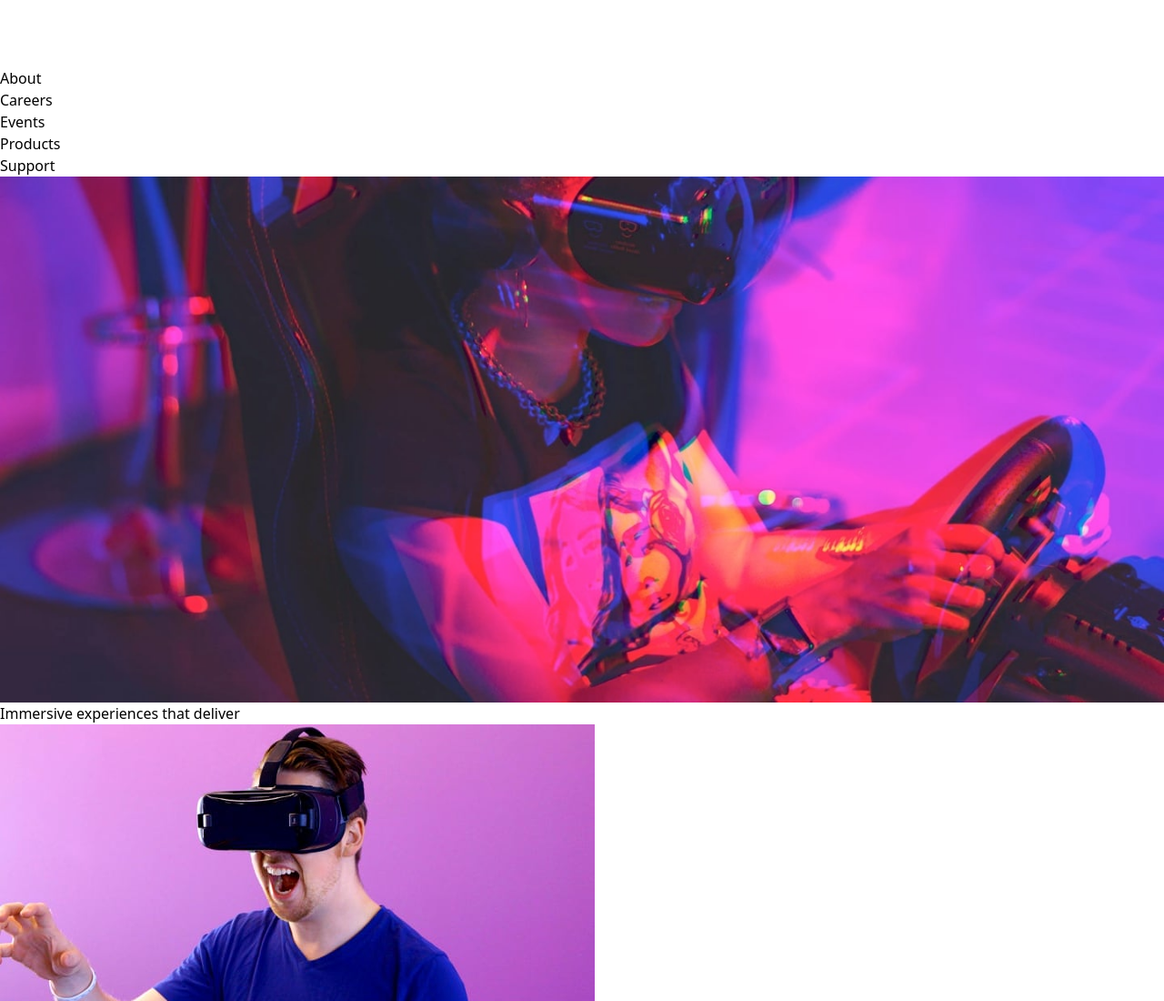
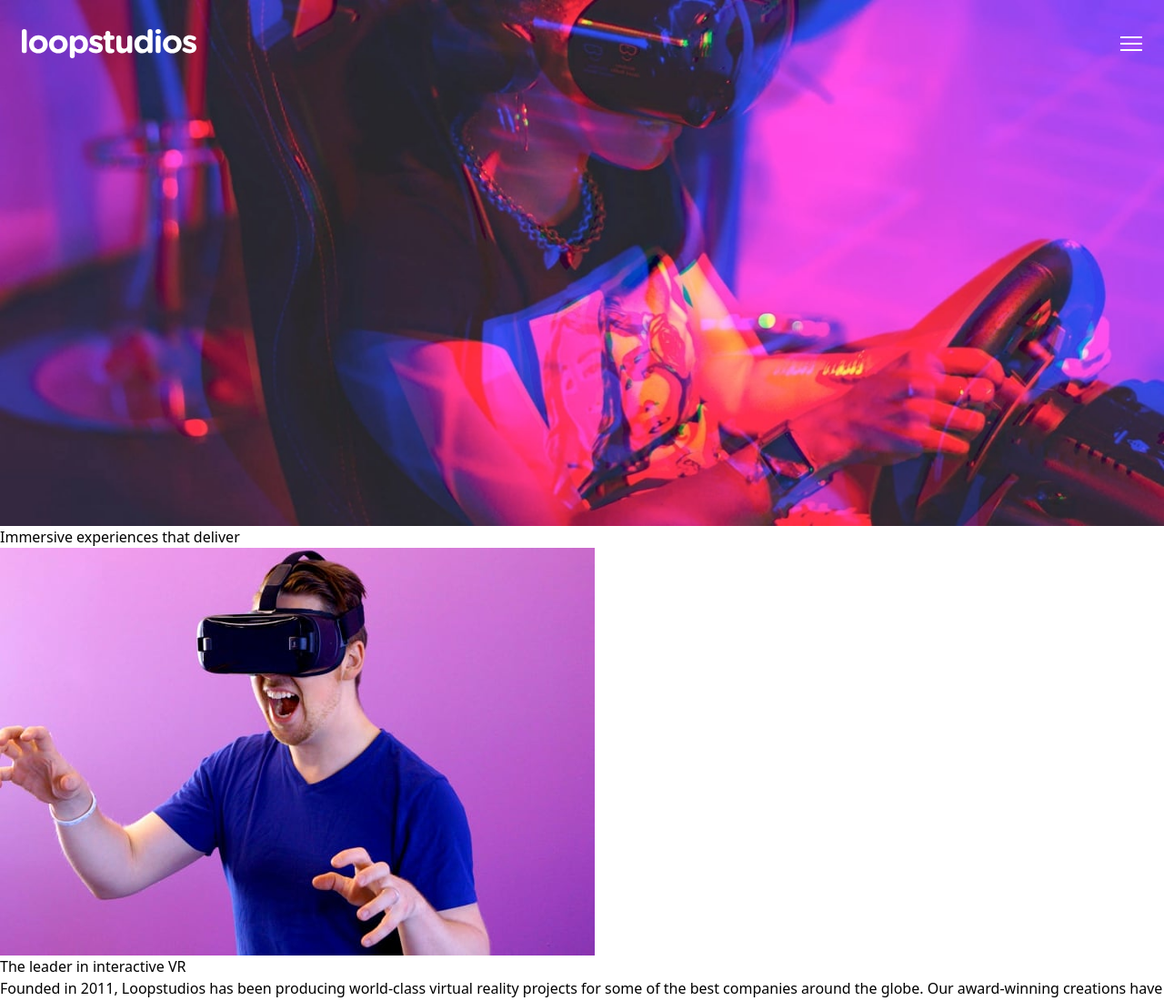
Before and after one commit to jjalbuenacabuyao/loopstudios-landing-page-main, a website built with Vite: page index.html in a window 1280 px wide. Shown: the top 1100 px of the page at 91% size. Built offline with nearby package versions, Linux system fonts and the light colour scheme.

Commit message:
styled the header

```diff
--- a/index.html
+++ b/index.html
@@ -25,18 +25,18 @@
     <title>Loopstudios | Landing Page</title>
   </head>
   <body>
-    <header>
-      <nav>
+    <header class="absolute top-0 right-0 px-6 pt-8 w-full">
+      <nav class="flex justify-between">
         <a href="#">
           <img src="./src/images/logo.svg" alt="Loppstudios logo" />
         </a>
 
         <button>
           <img src="./src/images/icon-hamburger.svg" alt="Menu icon" />
-          <img src="./src/images/icon-close.svg" alt="Close menu">
+          <img src="./src/images/icon-close.svg" alt="Close menu" class="hidden">
         </button>
 
-        <ul>
+        <ul class="fixed inset-0 -translate-x-full">
           <li><a href="#">About</a></li>
           <li><a href="#">Careers</a></li>
           <li><a href="#">Events</a></li>
```
